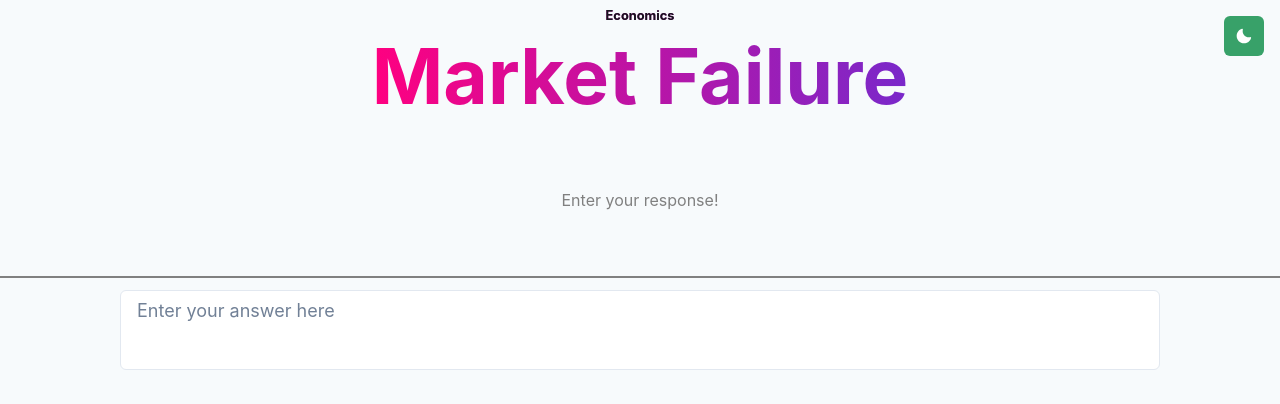
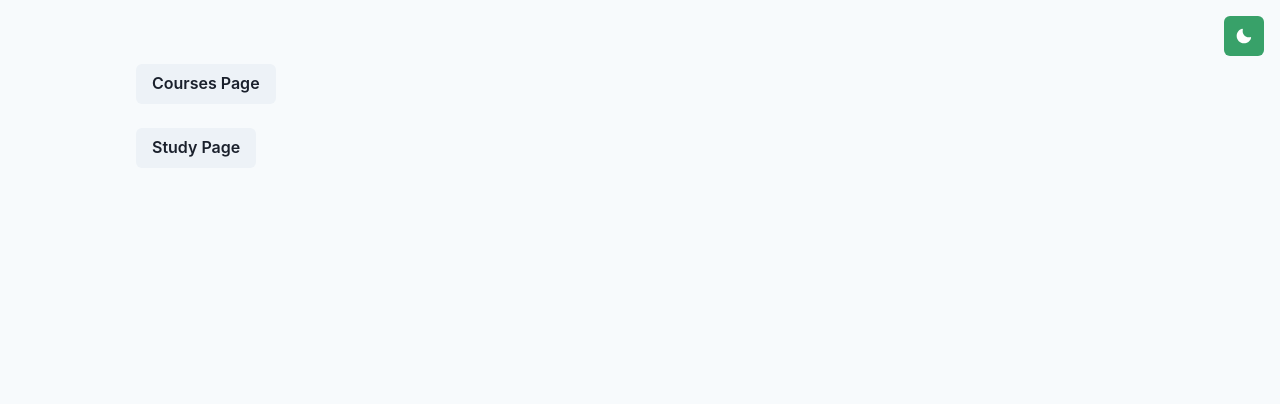
Before and after one commit to dylanOshima/manabi-web, a Next.js app: page / in a window 1280 px wide. Shown: the top 404 px of the page. Built offline with nearby package versions, Linux system fonts and the light colour scheme.

Commit message:
Adds navigation for homepage

```diff
--- a/package.json
+++ b/package.json
@@ -9,7 +9,7 @@
     "lint": "next lint"
   },
   "dependencies": {
-    "@chakra-ui/icons": "^2.0.18",
+    "@chakra-ui/icons": "^2.0.19",
     "@chakra-ui/react": "^2.5.5",
     "@emotion/react": "^11.10.6",
     "@emotion/styled": "^11.10.6",
--- a/src/pages/course/[...course].tsx
+++ b/src/pages/course/[...course].tsx
@@ -36,7 +36,9 @@ export default CoursePage;
 
 export async function getStaticPaths() {
   return {
-    paths: [],
+    paths: [
+      '/course/'
+    ],
     fallback: true,
   }
 }
--- a/src/pages/index.tsx
+++ b/src/pages/index.tsx
@@ -1,26 +1,25 @@
-import { Text } from '@chakra-ui/react'
-import { Hero } from '../components/Hero'
+import { Button } from '@chakra-ui/react'
+import NextLink from 'next/link'
+
 import { Container } from '../components/Container'
 import { Main } from '../components/Main'
 import { DarkModeSwitch } from '../components/DarkModeSwitch'
-import UserInput from '../components/UserInput'
-import Feed from '../components/Feed'
 
 const Index = () => (
   <Container height="100vh">
-    <Hero
-      title="Market Failure"
-      module={
-        <Text color="text">
-          Economics
-        </Text>
-      }
-    />
     <Main>
-      <Feed questions={[]} />
+      <NextLink href={`/course`} passHref>
+        <Button aria-label={'Button to view courses'}>
+          Courses Page
+        </Button>
+      </NextLink>
+      <NextLink href={`/study`} passHref>
+        <Button aria-label={'Button to start a study session'}>
+          Study Page
+        </Button>
+      </NextLink>
     </Main>
     <DarkModeSwitch />
-    <UserInput />
   </Container>
 )
 
```
Also changed, not shown: src/pages/course/index.tsx (added, +59 -0 lines), 1 other file (tests, documents, lock files or other folders).
